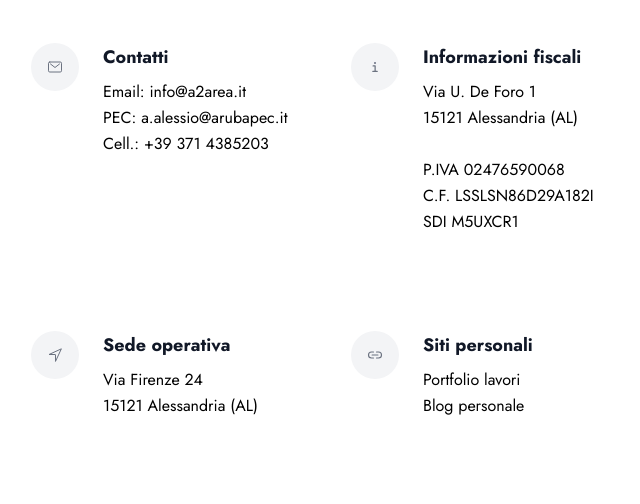
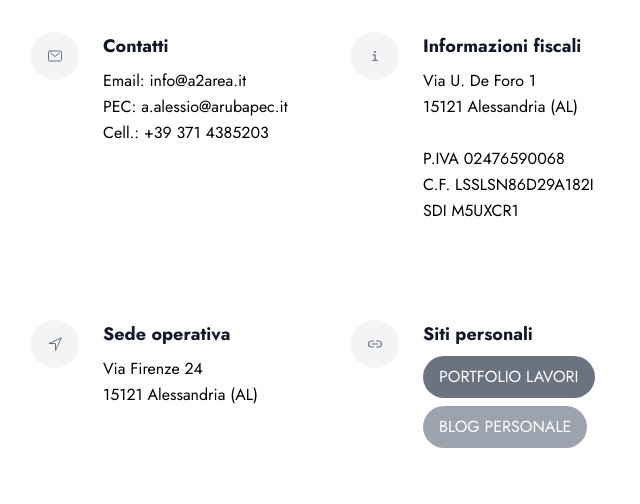
Before and after one commit to alessandroalessio/alessandroalessio.eu, a plain HTML site: page index.html in a window 1280 px wide. Shown: the part 293-797 px from the top of the page, without its empty margins (305-945 px from the left). Drawn offline with nearby package versions, Linux system fonts and the light colour scheme.

Commit message:
Highlight buttons of portoflio and blog

```diff
--- a/index.html
+++ b/index.html
@@ -74,8 +74,8 @@
                     <div class="flex-grow pl-6">
                         <h3 class="text-gray-900 text-lg title-font mb-2 font-bold text-left">Siti personali</h3>
                         <p class="leading-relaxed text-left">
-                            <a href="https://www.a2area.it" title="Portfolio" target="_blank">Portfolio lavori</a><br>
-                            <a href="https://www.alessandroalessio.net" title="Blog personale" target="_blank">Blog personale</a>
+                            <a href="https://www.a2area.it" title="Portfolio" target="_blank" class="bg-gray-500 text-white hover:bg-gray-600 transition-all ease-in-out px-4 py-2 rounded-full uppercase inline-block mb-2">Portfolio lavori</a><br>
+                            <a href="https://www.alessandroalessio.net" title="Blog personale" target="_blank" class="bg-gray-400 hover:bg-gray-300 hover:text-gray-500 transition-all ease-in-out text-white px-4 py-2 rounded-full uppercase inline-block mb-2">Blog personale</a>
                         </p>
                     </div>
                 </div>
```
